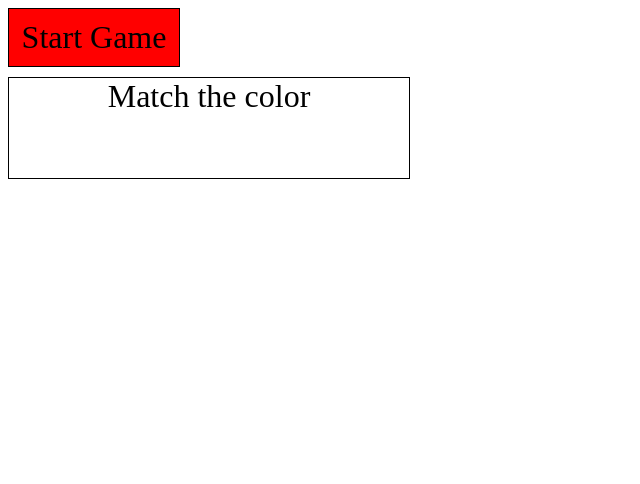
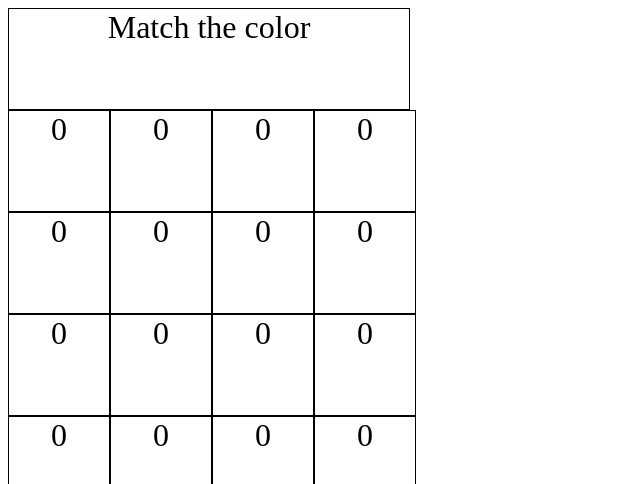
Before and after one commit to poorani11/jQuery-colorGuess, a plain HTML site: page index.html in a window 1280 px wide. Both pictures are taken after a click on the element "Start Game". Shown: the top 484 px of the page, without its empty margins (0-640 px from the left). Drawn offline with nearby package versions, Linux system fonts and the light colour scheme.

Commit message:
Building the game play area

```diff
--- a/index.html
+++ b/index.html
@@ -9,37 +9,71 @@
 
 <body>
     <div id="start">Start Game</div>
+    <div id="gamearea">
         <div id="findme">Match the color<br>
-        <span id="message"></span>
         </div>
         <div id="output"></div>
+    </div>
     <script src="node_modules/jquery/dist/jquery.min.js"></script>
     <script>
-        $(document).ready(function(){
-            $('#output').hide();
+        $(document).ready(function() {
+            $('#gamearea').hide();
             $('#start').click(startGame);
             $('#start').css({
-                border:'1px solid black',
-                textAlign:'center',
-                padding:'10px',
-                width:'150px',
-                backgroundColor:'red',
-                fontSize:'2em',
-                marginBottom:'10px'
+                border: '1px solid black',
+                textAlign: 'center',
+                padding: '10px',
+                width: '150px',
+                backgroundColor: 'red',
+                fontSize: '2em',
+                marginBottom: '10px',
+                color:'white'
             })
 
             $('#findme').css({
+                border: '1px solid black',
+                textAlign: 'center',
+                padding: '0',
+                width: '400px',
+                fontSize: '2em',
+                height: '100px',
+                display: 'inline-block'
+            })
+
+            function startGame() {
+                makeBoard();
+                pickMyColor();
+                $('#start').hide();
+                $('#gamearea').show();
+                console.log('game started')
+            }
+
+            function makeBoard() {
+                var x = 4;
+                var html = '';
+                for (var row=0; row < x; row++) {
+                    html += '<div class="row">';
+                    for (var col=0; col < x; col++) {
+                        html += '<div class="cell">0</div>';
+                    }
+                    html +='</div>';
+                }
+                $('#output').html(html);
+                $(".cell").css({
                     border:'1px solid black',
                     textAlign:'center',
                     padding:'0',
-                width:'400px',
+                    margin:'0',
+                    width:'100px',
+                    height:'100px',
                     fontSize:'2em',
-                height:'100px',
+                    color:'black',
                     display:'inline-block'
                 })
+            }
 
-            function startGame(){
-                console.log('game started')
+            function pickMyColor() {
+
             }
         })
     </script>
```
Lines whose indentation alone changed are shown as unchanged.
